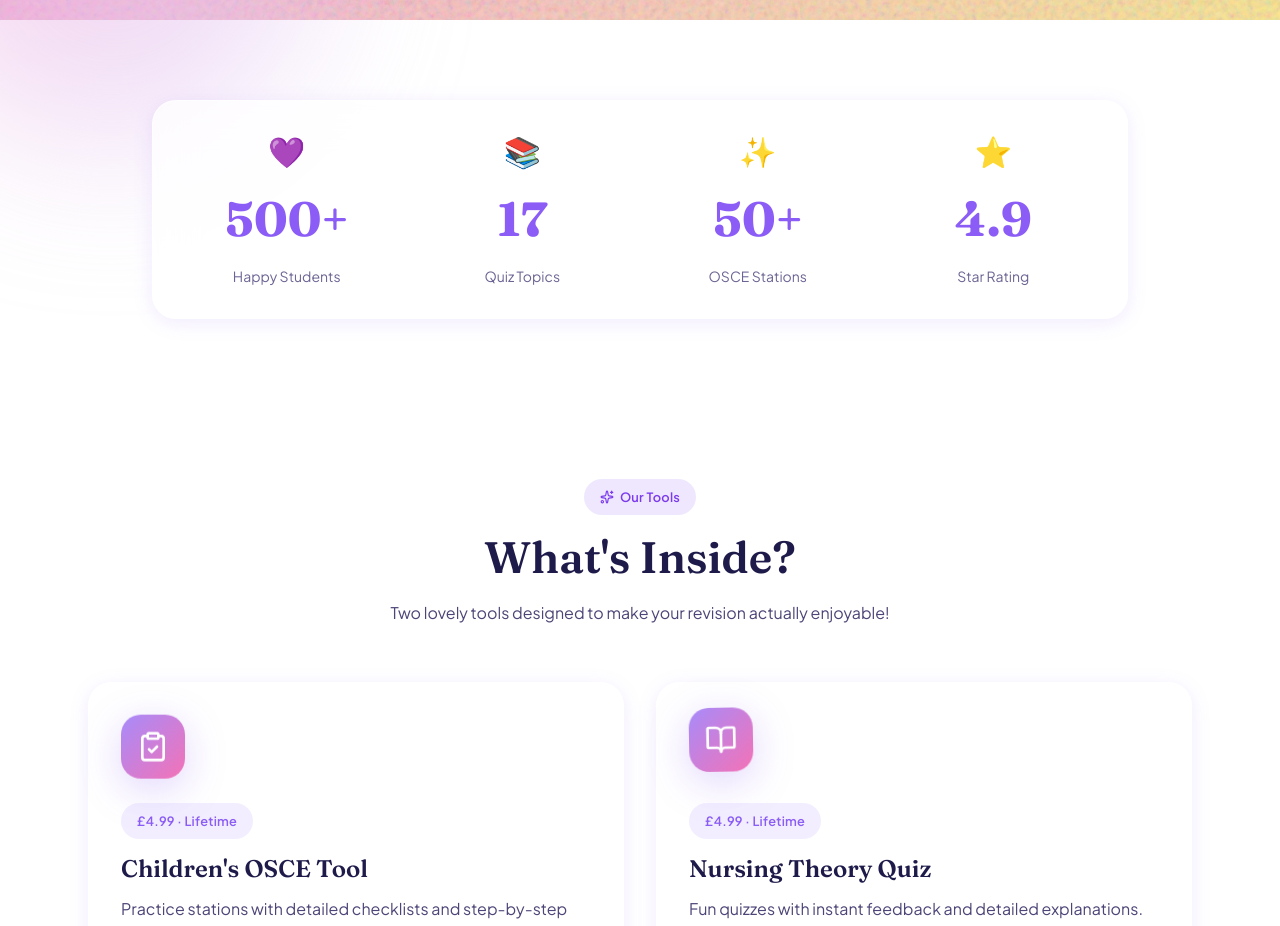
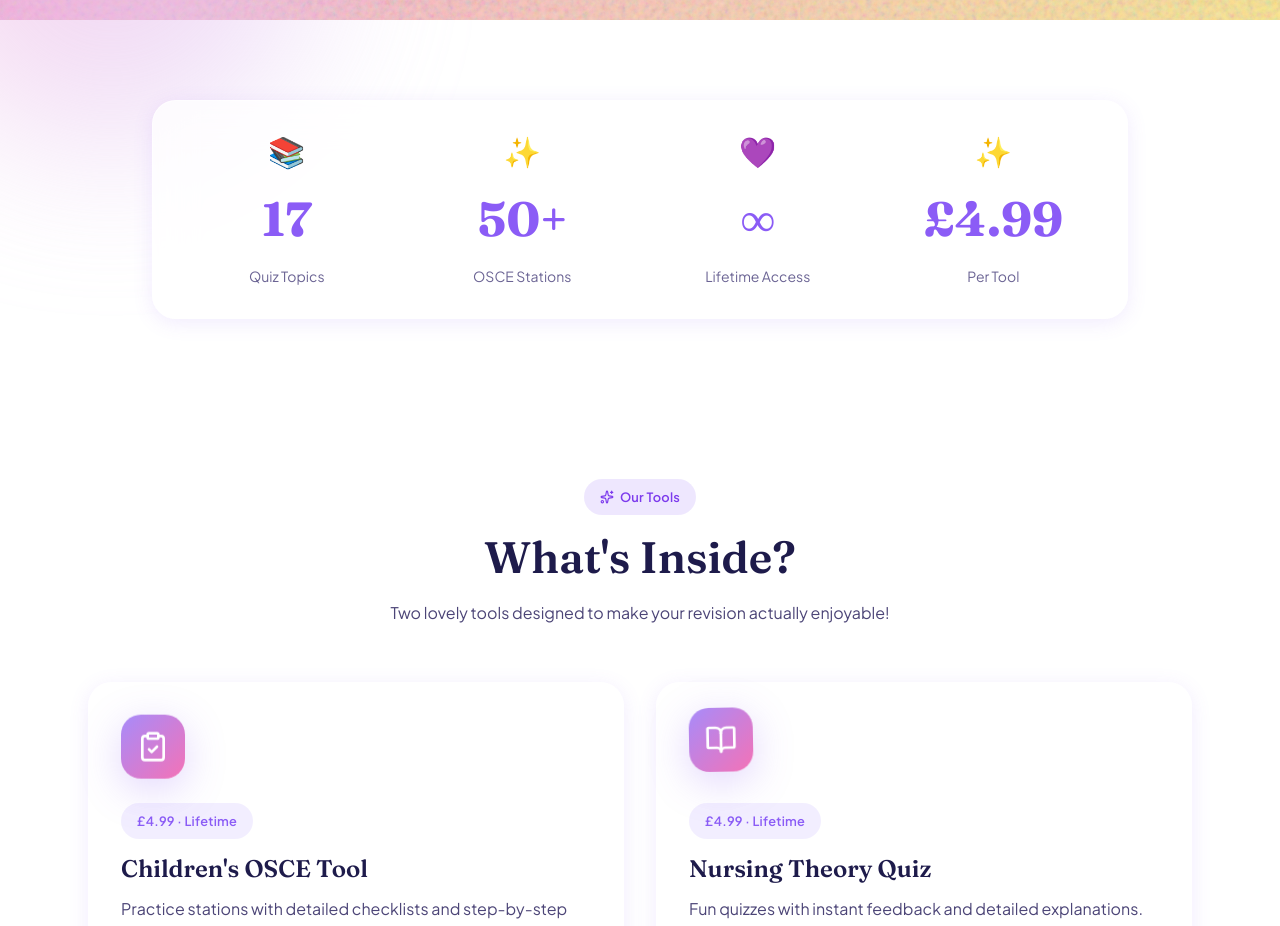
Before and after one commit to laurencaitlinemmerson-tech/revision-foundations-saas, a Next.js app: page / in a window 1280 px wide. Shown: the part 780-1706 px from the top of the page. Built offline with nearby package versions, Linux system fonts and the light colour scheme; no server answers.

Commit message:
Update homepage stats to be accurate

```diff
--- a/src/app/page.tsx
+++ b/src/app/page.tsx
@@ -65,10 +65,10 @@ export default function HomePage() {
           <div className="card">
             <div className="grid grid-cols-2 md:grid-cols-4 gap-8 text-center">
               {[
-                { num: '500+', label: 'Happy Students', icon: '💜' },
                 { num: '17', label: 'Quiz Topics', icon: '📚' },
                 { num: '50+', label: 'OSCE Stations', icon: '✨' },
-                { num: '4.9', label: 'Star Rating', icon: '⭐' },
+                { num: '∞', label: 'Lifetime Access', icon: '💜' },
+                { num: '£4.99', label: 'Per Tool', icon: '✨' },
               ].map((s, i) => (
                 <div key={i} className="fade-in" style={{ animationDelay: `${i * 0.1}s` }}>
                   <span className="text-3xl mb-3 block">{s.icon}</span>
```
